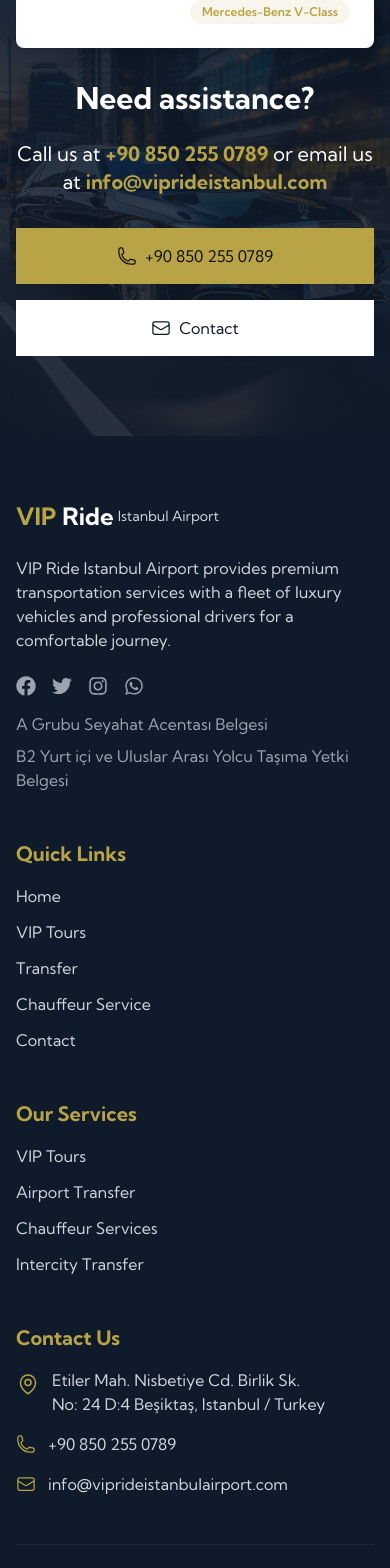
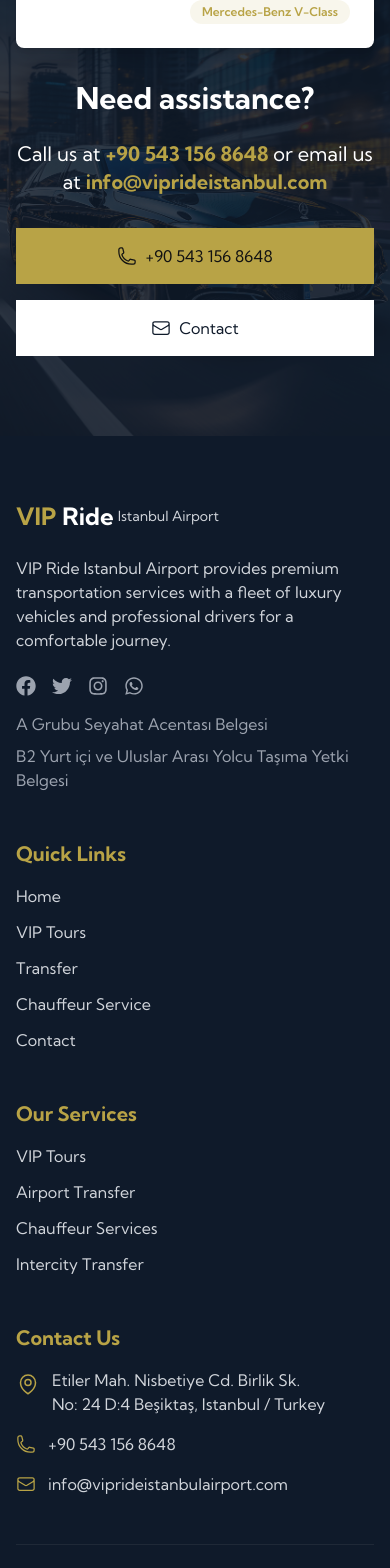
Before and after one commit to stockholm11/vip-ride-istanbul-airport, a React (Vite) app: page / in a window 390 px wide. Shown: the part 6668-8236 px from the top of the page. Built offline with nearby package versions, Linux system fonts and the light colour scheme.

Commit message:
phone number changed

```diff
--- a/index.html
+++ b/index.html
@@ -41,7 +41,7 @@
       "logo": "https://viprideistanbul.com/logo.png",
       "contactPoint": {
         "@type": "ContactPoint",
-        "telephone": "+90 850 255 0789",
+        "telephone": "+90 543 156 8648",
         "contactType": "customer service",
         "availableLanguage": ["English", "Turkish", "Arabic"]
       },
--- a/src/components/BookingConfirmation.tsx
+++ b/src/components/BookingConfirmation.tsx
@@ -250,7 +250,7 @@
                     {t("booking.contactInfo")}:
                   </p>
                   <p className="text-gray-600 mb-1">
-                    {t("cta.callUs")}: +90 850 255 0789
+                    {t("cta.callUs")}: +90 543 156 8648
                   </p>
                   <p className="text-gray-600">
                     Email: info@viprideistanbul.com
--- a/src/components/CallToAction.tsx
+++ b/src/components/CallToAction.tsx
@@ -22,10 +22,10 @@
           <p className="text-xl mb-8">
             {t("cta.callUs")}{" "}
             <a
-              href="tel:+908502550789"
+              href="tel:+905431568648"
               className="text-secondary font-bold hover:text-secondary-light transition-colors"
             >
-              +90 850 255 0789
+              +90 543 156 8648
             </a>{" "}
             {t("cta.orEmail")}{" "}
             <a
@@ -42,7 +42,7 @@
               className="btn-gold px-6 py-4 flex items-center justify-center gap-2"
             >
               <PhoneIcon className="h-5 w-5" />
-              <span>+90 850 255 0789</span>
+              <span>+90 543 156 8648</span>
             </a>
             <Link
               to="/contact"
--- a/src/components/ChauffeurBookingConfirmation.tsx
+++ b/src/components/ChauffeurBookingConfirmation.tsx
@@ -240,7 +240,7 @@
                     {t("booking.contactInfo")}:
                   </p>
                   <p className="text-gray-600 mb-1">
-                    {t("cta.callUs")}: +90 850 255 0789
+                    {t("cta.callUs")}: +90 543 156 8648
                   </p>
                   <p className="text-gray-600">
                     Email: info@viprideistanbul.com
--- a/src/components/Footer.tsx
+++ b/src/components/Footer.tsx
@@ -57,7 +57,7 @@
                 <FaInstagram size={20} />
               </a>
               <a
-                href="https://wa.me/908502550789"
+                href="https://wa.me/905431568648"
                 target="_blank"
                 rel="noopener noreferrer"
                 className="text-gray-400 hover:text-secondary transition-colors"
@@ -66,22 +66,22 @@
                 <FaWhatsapp size={20} />
               </a>
             </div>
-            <Link
-              to="/tursab.png"
+            <a
+              href="/vip-ride-istanbul-airport/tursab.png"
               target="_blank"
               rel="noopener noreferrer"
               className="text-gray-400 hover:text-secondary transition-colors mt-4 inline-block"
             >
               A Grubu Seyahat Acentası Belgesi
-            </Link>
-            <Link
-              to="/B2.png"
+            </a>
+            <a
+              href="/vip-ride-istanbul-airport/B2.png"
               target="_blank"
               rel="noopener noreferrer"
               className="text-gray-400 hover:text-secondary transition-colors mt-2 inline-block block"
             >
               B2 Yurt içi ve Uluslar Arası Yolcu Taşıma Yetki Belgesi
-            </Link>
+            </a>
           </div>
 
           {/* Column 2: Quick Links */}
@@ -190,10 +190,10 @@
               <li className="flex items-center">
                 <PhoneIcon className="h-5 w-5 text-secondary mr-3 flex-shrink-0" />
                 <a
-                  href="tel:+908502550789"
+                  href="tel:+905431568648"
                   className="text-gray-300 hover:text-secondary transition-colors"
                 >
-                  +90 850 255 0789
+                  +90 543 156 8648
                 </a>
               </li>
               <li className="flex items-center">
--- a/src/components/TransferBookingSuccessModal.tsx
+++ b/src/components/TransferBookingSuccessModal.tsx
@@ -267,7 +267,7 @@
                     {t("booking.contactInfo")}:
                   </p>
                   <p className="text-gray-600 mb-1">
-                    {t("cta.callUs")}: +90 850 255 0789
+                    {t("cta.callUs")}: +90 543 156 8648
                   </p>
                   <p className="text-gray-600">
                     Email: info@viprideistanbul.com
--- a/src/locales/ar/translation.json
+++ b/src/locales/ar/translation.json
@@ -341,7 +341,7 @@
     "needHelp": "هل تحتاج إلى مساعدة في خدمة السائق الخاص بك؟",
     "needHelpText": "فريقنا جاهز لمساعدتك في احتياجات النقل الخاصة بك. اتصل بنا للحصول على عرض سعر مخصص.",
     "contactUs": "اتصل بنا",
-    "callNow": "اتصل الآن: +90 850 255 0789",
+    "callNow": "اتصل الآن: +90 543 156 8648",
     "booking": {
       "title": "حجز خدمة السائق",
       "weddingTitle": "حجز سيارة الزفاف",
--- a/src/locales/en/translation.json
+++ b/src/locales/en/translation.json
@@ -292,7 +292,7 @@
     "needHelp": "Need Help With Your Chauffeur Service?",
     "needHelpText": "Our team is ready to assist you with your transportation needs. Contact us for a personalized quote.",
     "contactUs": "Contact Us",
-    "callNow": "Call Now: +90 850 255 0789",
+    "callNow": "Call Now: +90 543 156 8648",
     "vehicleType": "Vehicle Type",
     "sedan": "Sedan",
     "van": "Van",
--- a/src/locales/tr/translation.json
+++ b/src/locales/tr/translation.json
@@ -320,7 +320,7 @@
     "needHelp": "Şoför Hizmetinizle İlgili Yardıma İhtiyacınız Var Mı?",
     "needHelpText": "Ekibimiz ulaşım ihtiyaçlarınızda size yardımcı olmak için hazır. Kişiselleştirilmiş bir teklif için bizimle iletişime geçin.",
     "contactUs": "Bize Ulaşın",
-    "callNow": "Hemen Arayın: +90 850 255 0789",
+    "callNow": "Hemen Arayın: +90 543 156 8648",
     "vehicleTypes": {
       "premium": "Premium",
       "vip": "VIP",
--- a/src/pages/ChauffeurPage.tsx
+++ b/src/pages/ChauffeurPage.tsx
@@ -273,7 +273,7 @@
                 {t('chauffeur.contactUs')}
               </a>
               <a
-                href="tel:+908502550789"
+                href="tel:+905431568648"
                 className="bg-white text-primary border border-white hover:bg-opacity-90 px-6 py-3 rounded-md font-medium transition-colors"
               >
                 {t('chauffeur.callNow')}
--- a/src/pages/ContactPage.tsx
+++ b/src/pages/ContactPage.tsx
@@ -170,7 +170,7 @@
                       {t("contact.phone")}
                     </h3>
                     <p className="text-gray-600">
-                      <a href="tel:+908502550789">+90 850 255 0789</a>
+                      <a href="tel:+905431568648">+90 543 156 8648</a>
                     </p>
                   </div>
                 </div>
```
